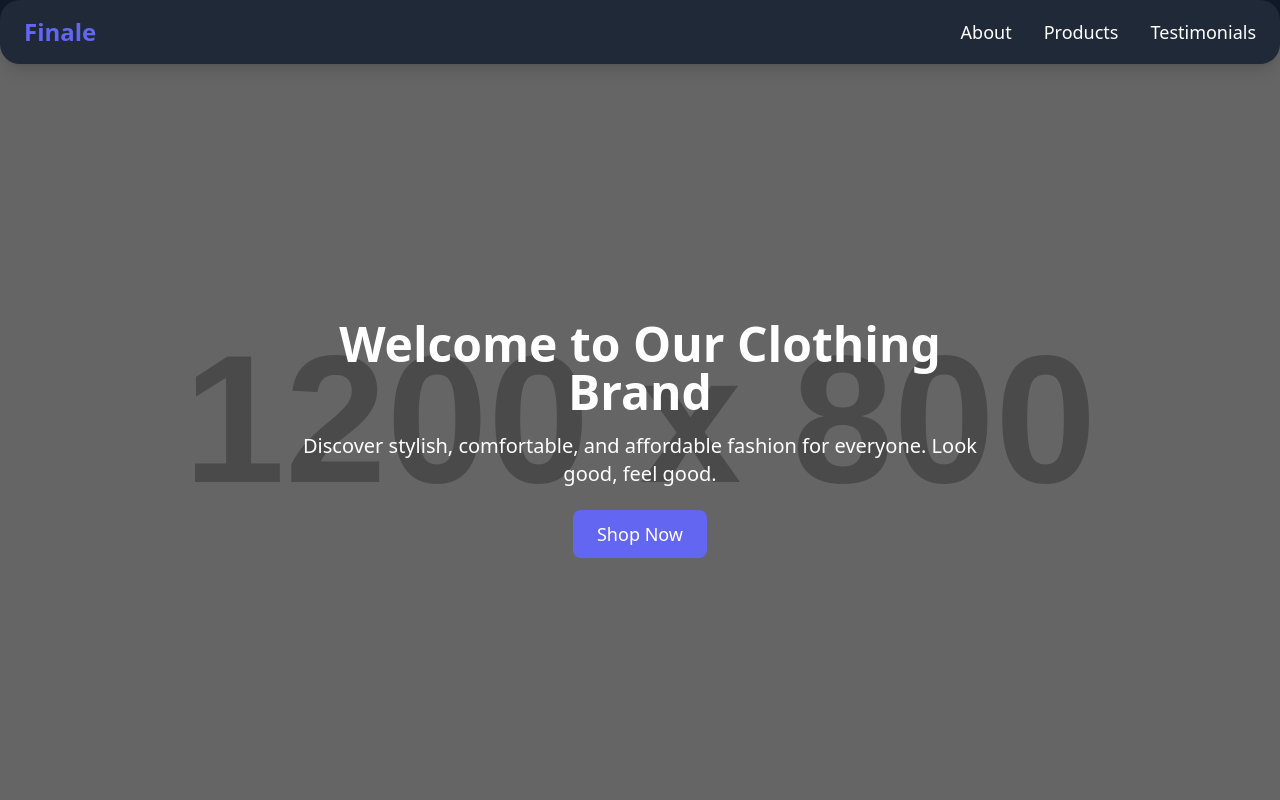
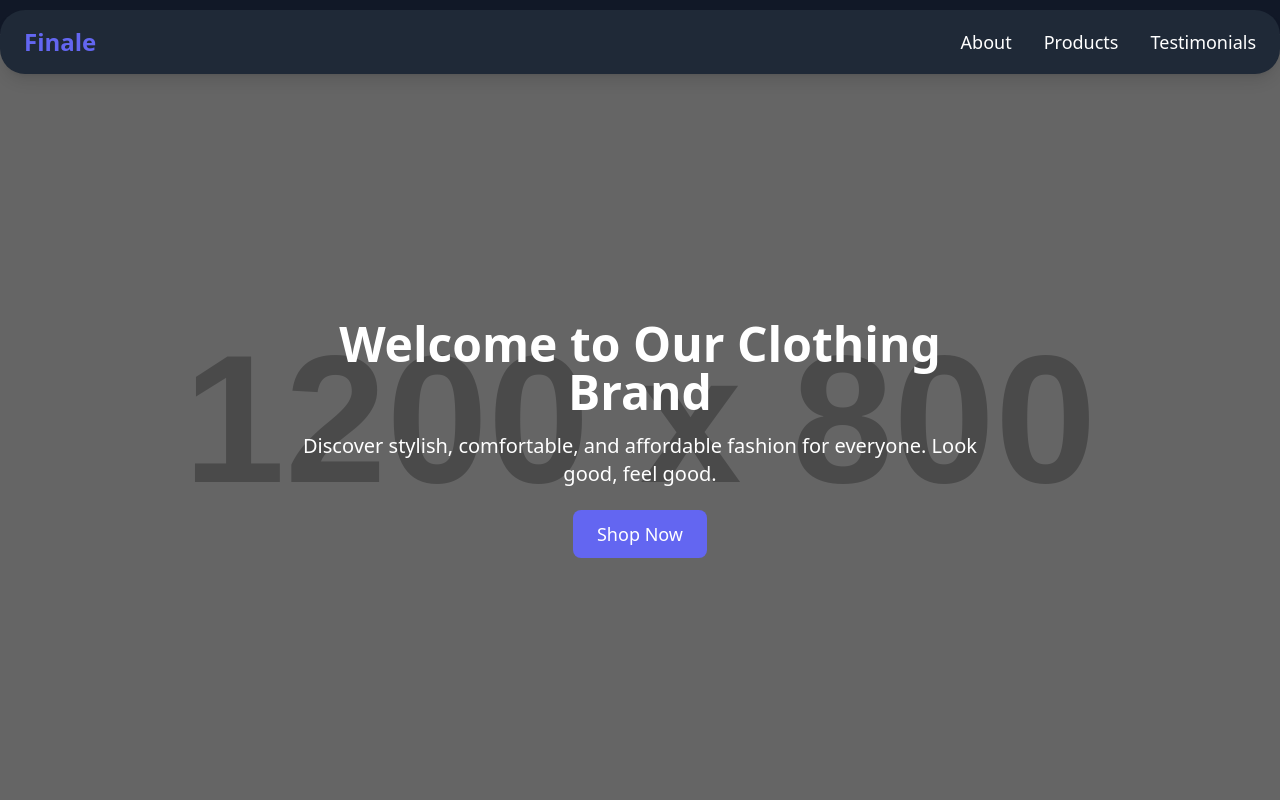
Before and after one commit to angkasaID/angkasaID.github.io, a plain HTML site: page index.html in a window 1280 px wide. Shown: the top 800 px of the page. Drawn offline with nearby package versions, Linux system fonts and the light colour scheme; placeholder pictures from the web are drawn by us.

Commit message:
Update style.css

```diff
--- a/style.css
+++ b/style.css
@@ -21,5 +21,6 @@ footer .fab:hover {
     color: #4c51bf; /* Indigox color for hover effect */
 }
 nav {
-    border-radius: 20px;
+    border-radius: 25px;
+    top: 10px;
 }
```
